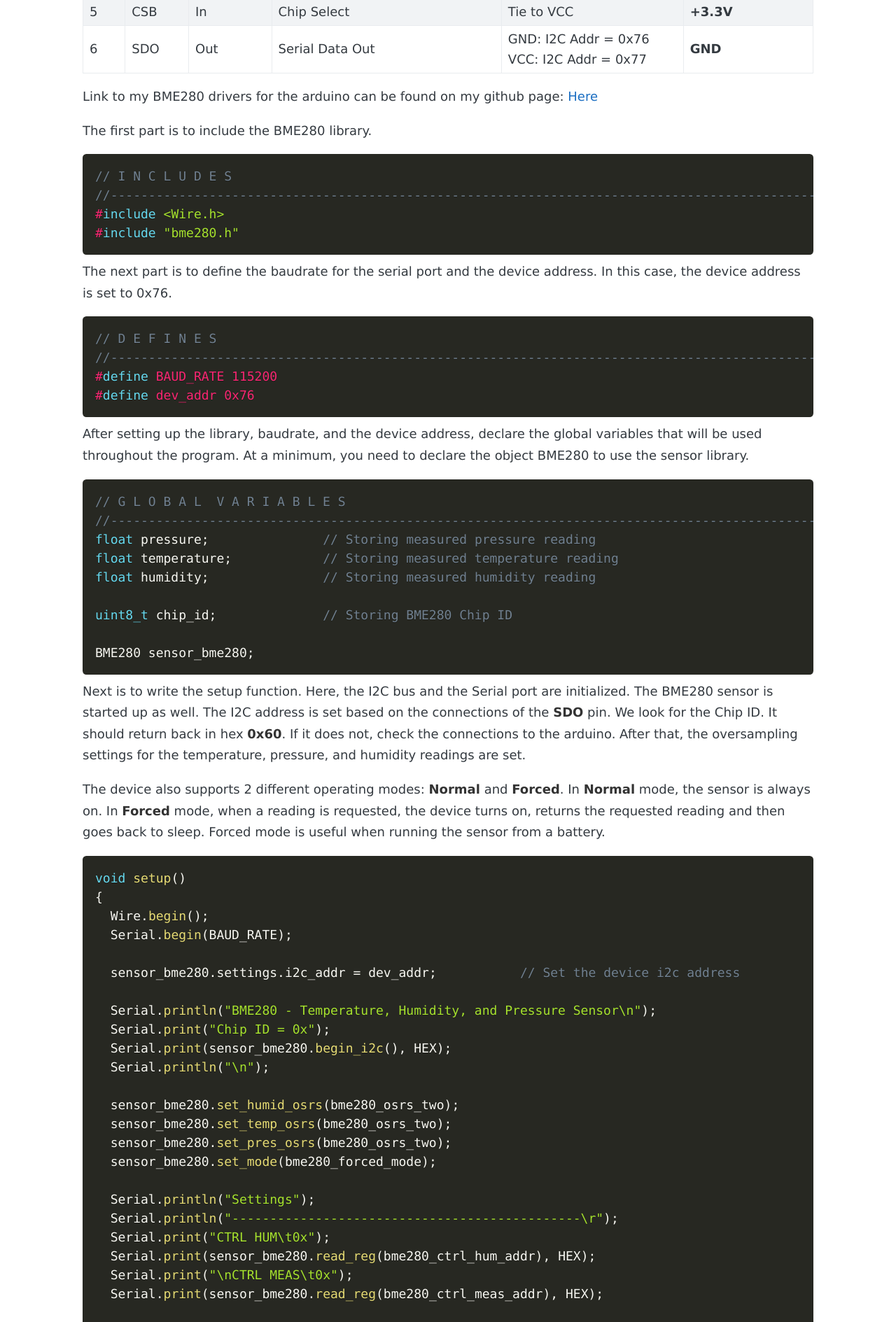
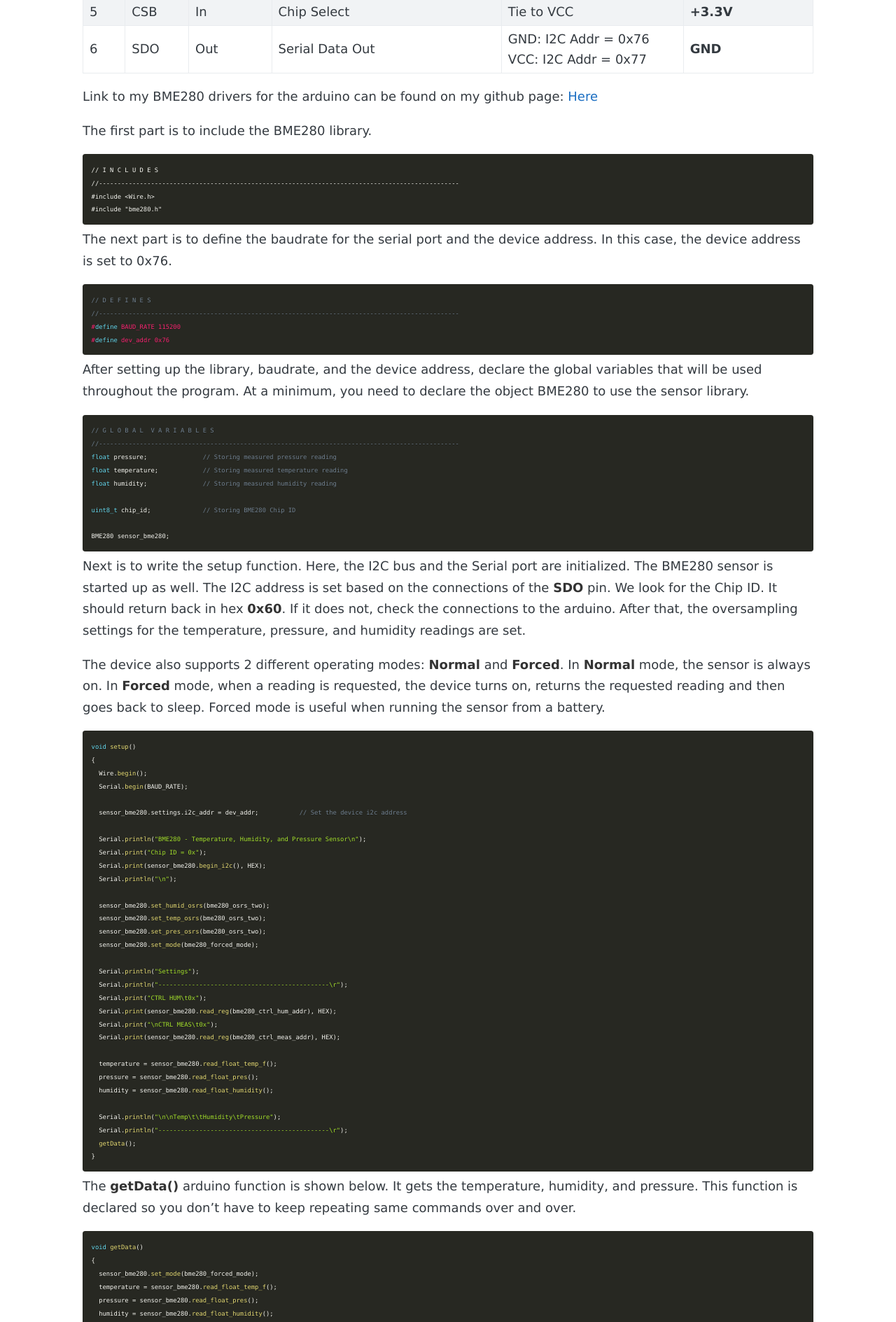
Before and after one commit to hshah89/hshah89.github.io, a Jekyll site: the page built from _posts/2019-10-12-bme280-sensor.md, in a window 1280 px wide. Shown: the part 1294-3183 px from the top of the page at 70% size. Built offline with Jekyll 4.4.1, drawn with Linux system fonts in a browser that asks for light colours.

Commit message:
syntax test

````diff
--- a/_posts/2019-10-12-bme280-sensor.md
+++ b/_posts/2019-10-12-bme280-sensor.md
@@ -97,7 +97,7 @@ Link to my BME280 drivers for the arduino can be found on my github page: [Here]
 
 
 The first part is to include the BME280 library.
-``` cpp
+``` language-cpp
 // I N C L U D E S
 //-------------------------------------------------------------------------------------------------
 #include <Wire.h>
--- a/assets/css/prism.css
+++ b/assets/css/prism.css
@@ -12,7 +12,7 @@ pre[class*="language-"] {
 	background: none;
 	text-shadow: 0 1px rgba(0, 0, 0, 0.3);
 	font-family: Consolas, Monaco, 'Andale Mono', 'Ubuntu Mono', monospace;
-	font-size: 1em;
+	font-size: 0.7em;
 	text-align: left;
 	white-space: pre;
 	word-spacing: normal;
````
